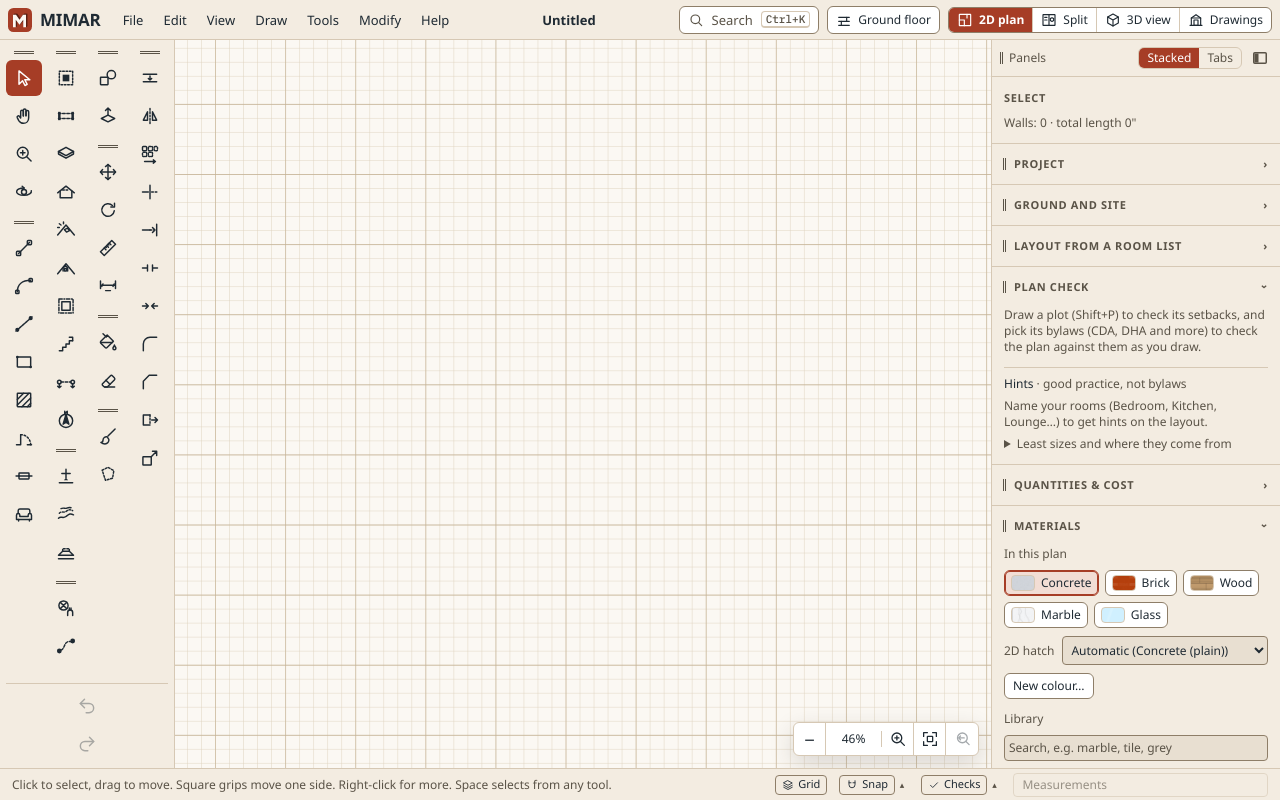
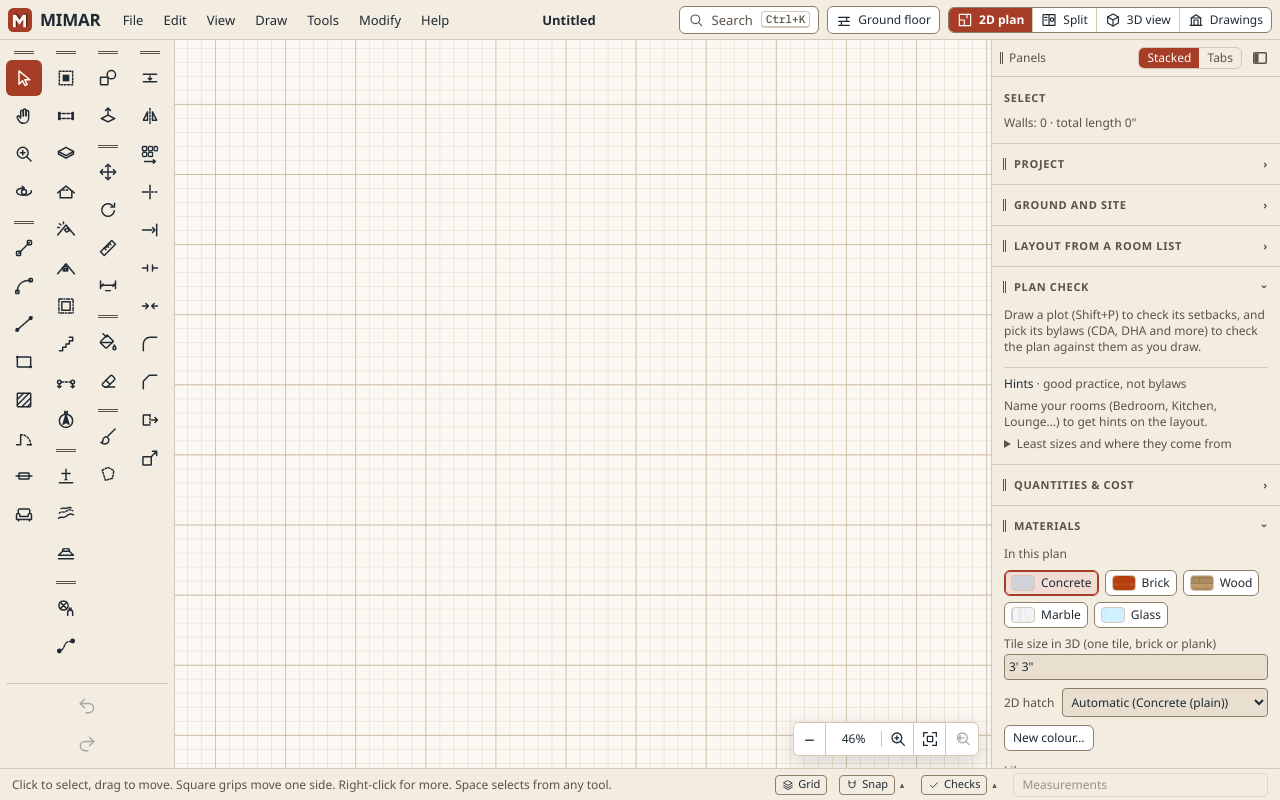
Before and after one commit to mbnaveed15-sys/mimar-app, a React (Vite) app: page / in a window 1280 px wide. Built offline with nearby package versions, Linux system fonts and the light colour scheme.

Commit message:
Texture size: per material tile size and per item scale
Co-Authored-By: Claude Opus 5.5 <noreply@anthropic.com>
Claude-Session: https://claude.ai/code/session_0185qgLcdGgG9opqxMddEa4y

```diff
--- a/src/components/MaterialsPanel.tsx
+++ b/src/components/MaterialsPanel.tsx
@@ -4,6 +4,7 @@ import { swatchUrl } from '../lib/patterns';
 import { plannerStore, usePlanner } from '../store/plannerStore';
 import type { Material, Pattern } from '../types';
 import { HATCHES, hatchOfMaterial, type Hatch } from '../lib/hatch';
+import { LengthField } from './LengthField';
 
 function Swatch({ mat, size = 'h-4 w-6' }: { mat: Pick<Material, 'color' | 'pattern'>; size?: string }) {
   return (
@@ -72,6 +73,26 @@ function CustomEditor({ mat }: { mat: Material }) {
   );
 }
 
+/** Size of one tile, brick or plank of a patterned material, as it shows in 3D (on every item using it). */
+function MaterialSize({ mat }: { mat: Material }) {
+  const updateMaterial = usePlanner((s) => s.updateMaterial);
+  const units = usePlanner((s) => s.units);
+  if (!mat.pattern || mat.pattern === 'plain') return null;
+  return (
+    <div className="text-xs">
+      <LengthField
+        key={mat.id}
+        id="material-size"
+        label="Tile size in 3D (one tile, brick or plank)"
+        mm={mat.sizeMm ?? 1000}
+        units={units}
+        min={10}
+        onCommit={(mm) => updateMaterial(mat.id, { sizeMm: Math.min(mm, 10000) })}
+      />
+    </div>
+  );
+}
+
 /** The hatch a material shows on 2D drawings: automatic (from its name and pattern), one picked, or none. */
 function HatchPicker({ mat }: { mat: Material }) {
   const updateMaterial = usePlanner((s) => s.updateMaterial);
@@ -129,6 +150,7 @@ export function MaterialsPanel() {
       <div className="text-xs font-medium text-muted">In this plan</div>
       <div className="flex flex-wrap gap-1.5">{materials.map(button)}</div>
       {active?.id.startsWith('mat_custom_') && <CustomEditor mat={active} />}
+      {active && <MaterialSize mat={active} />}
       {active && <HatchPicker mat={active} />}
       <button onClick={addMaterial} className="m-btn self-start text-xs">
         New colour…
--- a/src/components/TexturePlaceFields.tsx
+++ b/src/components/TexturePlaceFields.tsx
@@ -15,6 +15,7 @@ export function TexturePlaceFields({
     const next = { ...place, ...patch };
     const kept: TexturePlace = {
       ...(next.centre && { centre: true }),
+      ...(next.scale && next.scale !== 1 && { scale: next.scale }),
       ...(next.xMm && { xMm: next.xMm }),
       ...(next.yMm && { yMm: next.yMm }),
     };
@@ -31,6 +32,26 @@ export function TexturePlaceFields({
           onChange={(e) => set({ centre: e.target.checked })}
         />
         Centre a whole tile on it
+      </label>
+      <label className="flex items-center gap-2">
+        <span className="text-muted">Size</span>
+        <input
+          key={place?.scale ?? 1}
+          type="number"
+          aria-label="Texture size percent"
+          min={5}
+          max={2000}
+          step={5}
+          defaultValue={Math.round((place?.scale ?? 1) * 100)}
+          onBlur={(e) => {
+            const pct = Number(e.currentTarget.value);
+            if (Number.isFinite(pct) && pct >= 5 && pct <= 2000) set({ scale: pct / 100 });
+            else e.currentTarget.value = String(Math.round((place?.scale ?? 1) * 100));
+          }}
+          onKeyDown={(e) => e.key === 'Enter' && e.currentTarget.blur()}
+          className="w-20 rounded-sm border p-1"
+        />
+        <span className="text-muted">% of the material's size</span>
       </label>
       <div className="grid grid-cols-2 gap-2">
         <LengthField
--- a/src/lib/storage.ts
+++ b/src/lib/storage.ts
@@ -136,6 +136,7 @@ const texPlaceOf = (raw: Record<string, unknown>) => {
   if (!isObject(t)) return {};
   const place = {
     ...(t.centre === true && { centre: true }),
+    ...(inRange(t.scale, 0.05, 20) && t.scale !== 1 && { scale: t.scale }),
     ...(inRange(t.xMm, -100000, 100000) && t.xMm !== 0 && { xMm: t.xMm }),
     ...(inRange(t.yMm, -100000, 100000) && t.yMm !== 0 && { yMm: t.yMm }),
   };
--- a/src/three/model.ts
+++ b/src/three/model.ts
@@ -1148,7 +1148,12 @@ function placeTextures(doc: PlanDoc, model: Model3D) {
   for (const it of [...doc.elements, ...doc.rooms]) if (it.texPlace) places.set(it.id, it.texPlace);
   if (!places.size) return;
   const placed = (f: Finish | undefined, p: TexturePlace): Finish | undefined =>
-    f && { ...f, centre: p.centre, shiftM: [mmToM(p.xMm ?? 0), mmToM(p.yMm ?? 0)] };
+    f && {
+      ...f,
+      spanM: f.spanM * (p.scale ?? 1),
+      centre: p.centre,
+      shiftM: [mmToM(p.xMm ?? 0), mmToM(p.yMm ?? 0)],
+    };
   const visit = (s: { id?: string; finish?: Finish; sides?: Sides }) => {
     const p = s.id ? places.get(s.id) : undefined;
     if (!p) return;
--- a/src/types.ts
+++ b/src/types.ts
@@ -48,6 +48,8 @@ export interface Material {
 /** How a material's texture is laid on one item in 3D: centred on it and/or shifted, in millimetres. */
 export interface TexturePlace {
   centre?: boolean;
+  /** Size of the texture on this item against the material's own (2 = twice as big); 1 when missing. */
+  scale?: number;
   xMm?: number;
   yMm?: number;
 }
```
Also changed, not shown: 4 other files (tests, documents, lock files or other folders).
